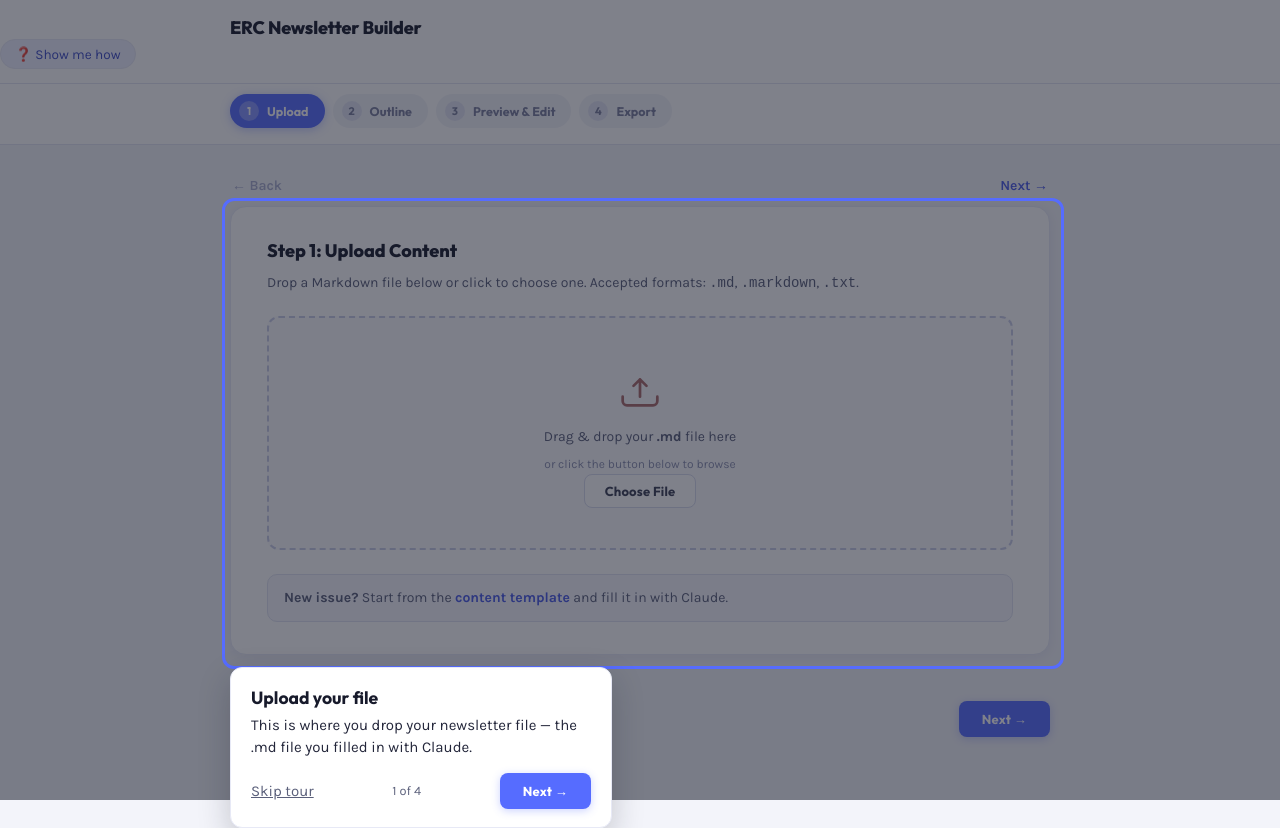
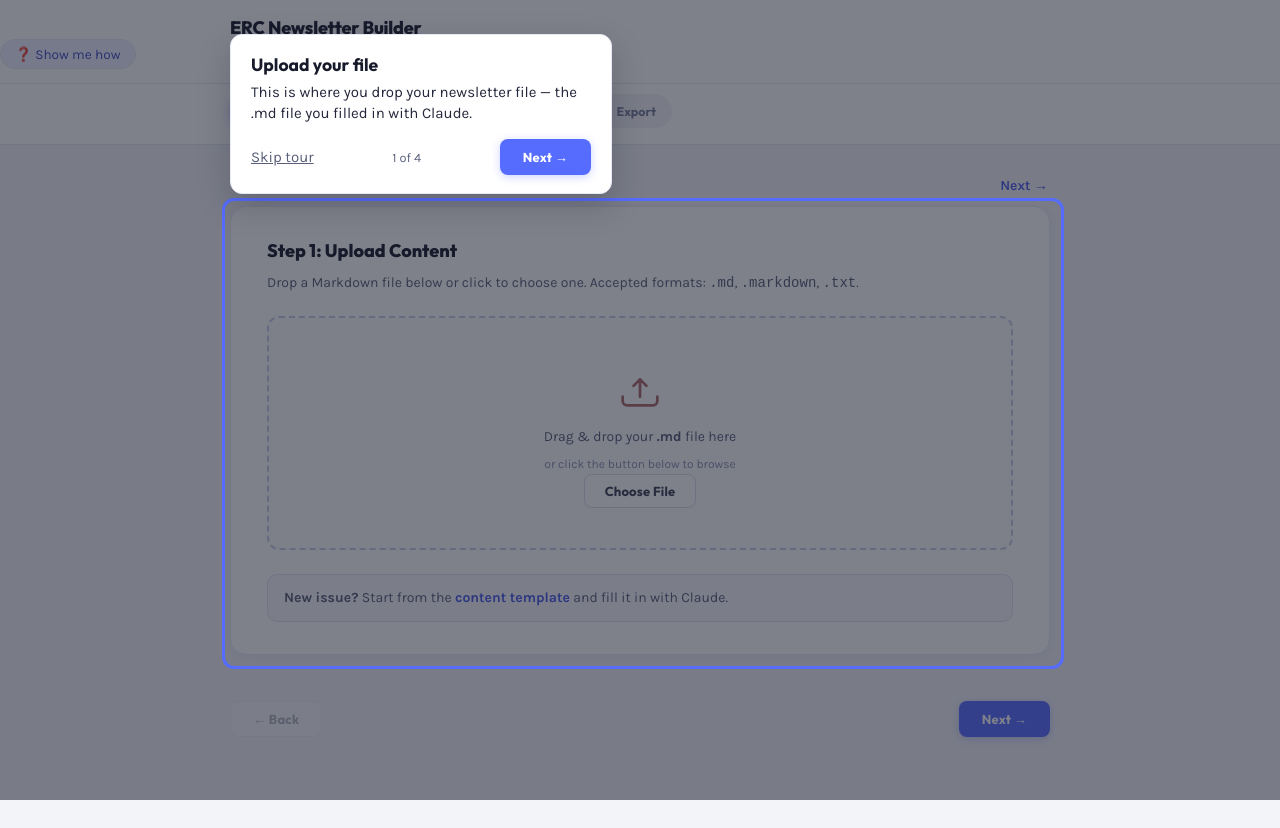
Before and after one commit to kateb-123/erc-newsletter-builder, a website: page index.html in a window 1280 px wide. Both pictures are taken after a click on the button "Show me how". After the commit the page ends 800 px from the top, so only its background shows below. Drawn offline with Linux system fonts and the light colour scheme.

Commit message:
fix(tutorial): clamp tip into viewport + scroll step into view (fixes off-screen tips)

```diff
--- a/css/styles.css
+++ b/css/styles.css
@@ -1236,7 +1236,7 @@ body:has([data-step="edit"]:not([hidden])) .step-list {
 }
 .tut-tip {
   display: none;
-  position: absolute;
+  position: fixed;
   z-index: 902;
   max-width: 340px;
   background: #fff;
--- a/js/tutorial.js
+++ b/js/tutorial.js
@@ -39,14 +39,27 @@ class DomView {
     if (!target) return;
     const r = target.getBoundingClientRect();
     const pad = 8;
+    // Ring hugs the target in document coordinates.
     Object.assign(this.ring.style, {
       top: `${r.top - pad + window.scrollY}px`,
       left: `${r.left - pad + window.scrollX}px`,
       width: `${r.width + pad * 2}px`,
       height: `${r.height + pad * 2}px`,
     });
-    this.tip.style.top = `${r.bottom + 12 + window.scrollY}px`;
-    this.tip.style.left = `${Math.max(16, r.left + window.scrollX)}px`;
+    // Tip is position:fixed — clamp it fully within the viewport.
+    const margin = 16;
+    const tipRect = this.tip.getBoundingClientRect();
+    const tw = tipRect.width || 320;
+    const th = tipRect.height || 160;
+    let top = r.bottom + 12;                       // prefer just below the target
+    if (top + th > window.innerHeight - margin) {
+      top = r.top - th - 12;                        // otherwise place above it
+    }
+    top = Math.min(Math.max(margin, top), window.innerHeight - th - margin);
+    let left = Math.max(margin, r.left);
+    left = Math.min(left, window.innerWidth - tw - margin);
+    this.tip.style.top = `${top}px`;
+    this.tip.style.left = `${left}px`;
   }
 
   _bindReposition() {
@@ -69,8 +82,7 @@ class DomView {
     this.ring.style.display = 'block';
     this.tip.classList.remove('tut-tip--center');
     this._target = document.querySelector(`[data-step="${model.step}"]`);
-    this._positionTo(this._target);
-    this._bindReposition();
+    if (this._target) this._target.scrollIntoView({ block: 'nearest', inline: 'nearest' });
 
     this.tip.style.display = 'block';
     this.tip.replaceChildren();
@@ -87,6 +99,9 @@ class DomView {
     next.addEventListener('click', model.onNext);
     foot.append(skip, count, next);
     this.tip.append(foot);
+
+    this._positionTo(this._target);
+    this._bindReposition();
   }
 
   _centerCard(title, body) {
```
